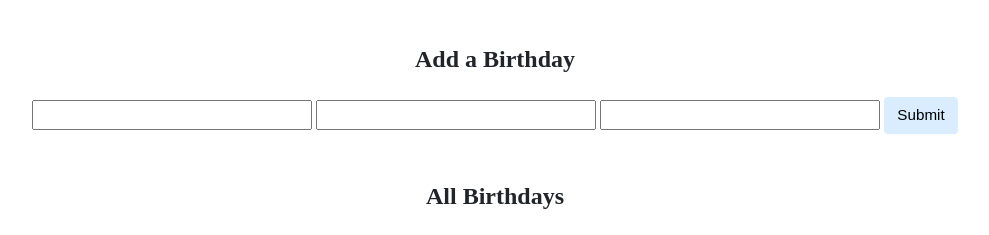
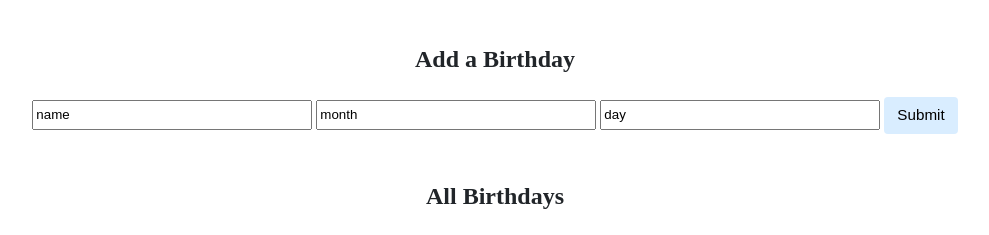
Before and after one commit to Hillgrove/CS50x, a Flask app: page / in a window 1280 px wide. Shown: the part 219-454 px from the top of the page, without its empty margins (145-1134 px from the left). Run offline with Flask 3, Linux system fonts and the light colour scheme; data comes from the database, SQL or seed files in the repository; some libraries are stand-ins or nearby versions.

Commit message:
Mon, Aug 28, 2023, 3:36 PM +02:00

```diff
--- a/week09/3. lab09/birthdays/templates/index.html
+++ b/week09/3. lab09/birthdays/templates/index.html
@@ -16,9 +16,9 @@
                 <h2>Add a Birthday</h2>
                 <!-- TODO: Create a form for users to submit a name, a month, and a day -->
                 <form action="/" method="post">
-                    <input type="text" name="name">
-                    <input type="text" name="month">
-                    <input type="text" name="day">
+                    <input type="text" name="name" value="name">
+                    <input type="text" name="month" value="month">
+                    <input type="text" name="day" value="day">
                     <input type="submit" value="Submit">
 
                 </form>
```
